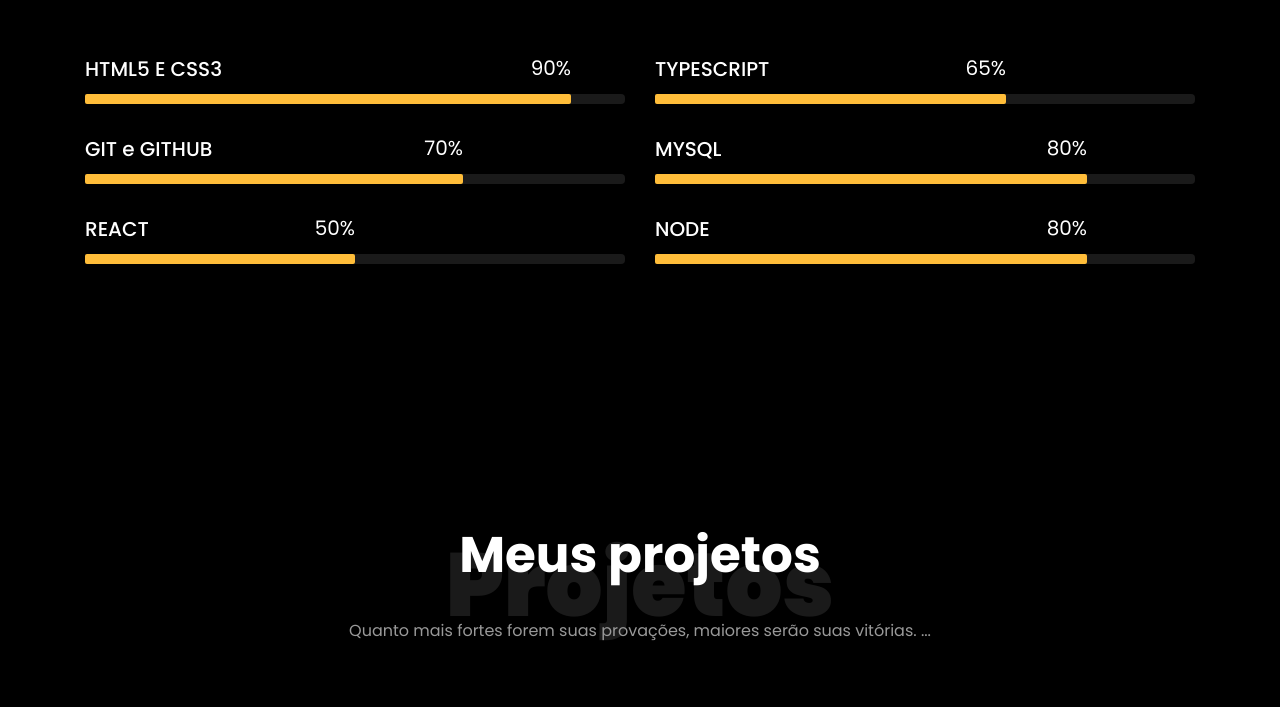
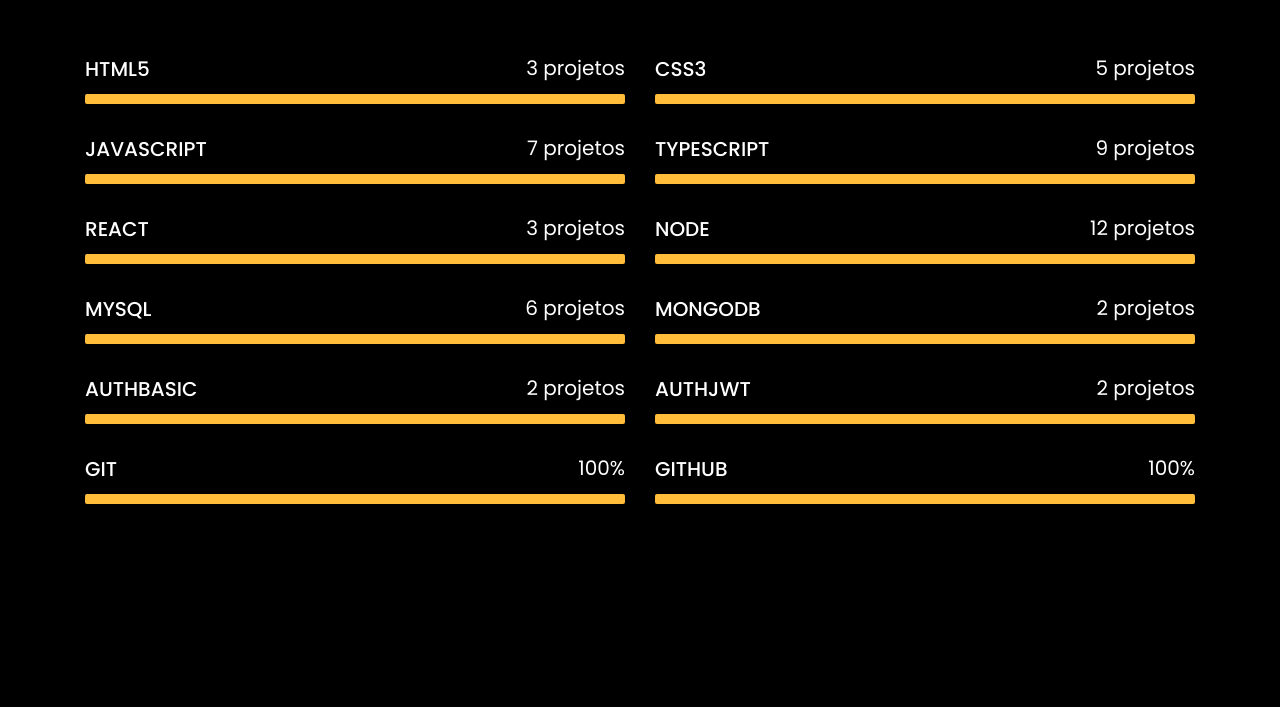
Before and after one commit to Gmedon/Portifolio, a plain HTML site: page index.html in a window 1280 px wide. Shown: the part 1710-2417 px from the top of the page. Drawn offline with Linux system fonts and the light colour scheme; files whose address does not match are found by name.

Commit message:
Add files via upload

```diff
--- a/index.html
+++ b/index.html
@@ -79,7 +79,7 @@
 					<div class="row d-flex no-gutters slider-text align-items-end justify-content-end"
 						data-scrollax-parent="true">
 						<div class="one-third js-fullheight order-md-last img"
-							style="background-image:url(images/bg_2.png);">
+							style="background-image:url(images/bg_2.png);" onclick="banner()">
 							<div class="overlay"></div>
 						</div>
 						<div class="one-forth d-flex align-items-center ftco-animate"
@@ -129,7 +129,7 @@
 					<div class="counter-wrap ftco-animate d-flex mt-md-3">
 						<div class="text">
 							<p class="mb-4">
-								<span class="number" data-number="23">0</span>
+								<span class="number" data-number="31">0</span>
 								<span>Projetos completo</span>
 							</p>
 							<p><a href="https://drive.google.com/file/d/1fVyoeEIoh-6MNvawpZWd_tXzjSAT-jFt/view?usp=share_link"
@@ -154,11 +154,33 @@
 			<div class="row">
 				<div class="col-md-6 animate-box">
 					<div class="progress-wrap ftco-animate">
-						<h3>HTML5 E CSS3</h3>
+						<h3>HTML5</h3>
 						<div class="progress">
-							<div class="progress-bar color-1" role="progressbar" aria-valuenow="90" aria-valuemin="0"
-								aria-valuemax="100" style="width:90%">
-								<span>90%</span>
+							<div class="progress-bar color-1" role="progressbar" aria-valuenow="100" aria-valuemin="0"
+								aria-valuemax="100" style="width:100%">
+								<span>3 projetos</span>
+							</div>
+						</div>
+					</div>
+				</div>
+				<div class="col-md-6 animate-box">
+					<div class="progress-wrap ftco-animate">
+						<h3>CSS3</h3>
+						<div class="progress">
+							<div class="progress-bar color-2" role="progressbar" aria-valuenow="100" aria-valuemin="0"
+								aria-valuemax="100" style="width:100%">
+								<span>5 projetos</span>
+							</div>
+						</div>
+					</div>
+				</div>
+				<div class="col-md-6 animate-box">
+					<div class="progress-wrap ftco-animate">
+						<h3>JAVASCRIPT</h3>
+						<div class="progress">
+							<div class="progress-bar color-3" role="progressbar" aria-valuenow="100" aria-valuemin="0"
+								aria-valuemax="100" style="width:100%">
+								<span>7 projetos</span>
 							</div>
 						</div>
 					</div>
@@ -167,20 +189,31 @@
 					<div class="progress-wrap ftco-animate">
 						<h3>TYPESCRIPT</h3>
 						<div class="progress">
-							<div class="progress-bar color-2" role="progressbar" aria-valuenow="65" aria-valuemin="0"
-								aria-valuemax="100" style="width:65%">
-								<span>65%</span>
+							<div class="progress-bar color-4" role="progressbar" aria-valuenow="100" aria-valuemin="0"
+								aria-valuemax="100" style="width:100%">
+								<span>9 projetos</span>
 							</div>
 						</div>
 					</div>
 				</div>
 				<div class="col-md-6 animate-box">
 					<div class="progress-wrap ftco-animate">
-						<h3>GIT e GITHUB</h3>
+						<h3>REACT</h3>
 						<div class="progress">
-							<div class="progress-bar color-3" role="progressbar" aria-valuenow="70" aria-valuemin="0"
-								aria-valuemax="100" style="width:70%">
-								<span>70%</span>
+							<div class="progress-bar color-5" role="progressbar" aria-valuenow="100" aria-valuemin="0"
+								aria-valuemax="100" style="width:100%">
+								<span>3 projetos</span>
+							</div>
+						</div>
+					</div>
+				</div>
+				<div class="col-md-6 animate-box">
+					<div class="progress-wrap ftco-animate">
+						<h3>NODE</h3>
+						<div class="progress">
+							<div class="progress-bar color-6" role="progressbar" aria-valuenow="100" aria-valuemin="0"
+								aria-valuemax="100" style="width:100%">
+								<span>12 projetos</span>
 							</div>
 						</div>
 					</div>
@@ -189,31 +222,64 @@
 					<div class="progress-wrap ftco-animate">
 						<h3>MYSQL</h3>
 						<div class="progress">
-							<div class="progress-bar color-4" role="progressbar" aria-valuenow="80" aria-valuemin="0"
-								aria-valuemax="100" style="width:80%">
-								<span>80%</span>
+							<div class="progress-bar color-5" role="progressbar" aria-valuenow="100" aria-valuemin="0"
+								aria-valuemax="100" style="width:100%">
+								<span>6 projetos</span>
 							</div>
 						</div>
 					</div>
 				</div>
 				<div class="col-md-6 animate-box">
 					<div class="progress-wrap ftco-animate">
-						<h3>REACT</h3>
+						<h3>MONGODB</h3>
 						<div class="progress">
-							<div class="progress-bar color-5" role="progressbar" aria-valuenow="50" aria-valuemin="0"
-								aria-valuemax="100" style="width:50%">
-								<span>50%</span>
+							<div class="progress-bar color-5" role="progressbar" aria-valuenow="100" aria-valuemin="0"
+								aria-valuemax="100" style="width:100%">
+								<span>2 projetos</span>
 							</div>
 						</div>
 					</div>
 				</div>
 				<div class="col-md-6 animate-box">
 					<div class="progress-wrap ftco-animate">
-						<h3>NODE</h3>
+						<h3>AUTHBASIC</h3>
 						<div class="progress">
-							<div class="progress-bar color-6" role="progressbar" aria-valuenow="80" aria-valuemin="0"
-								aria-valuemax="100" style="width:80%">
-								<span>80%</span>
+							<div class="progress-bar color-5" role="progressbar" aria-valuenow="100" aria-valuemin="0"
+								aria-valuemax="100" style="width:100%">
+								<span>2 projetos</span>
+							</div>
+						</div>
+					</div>
+				</div>
+				<div class="col-md-6 animate-box">
+					<div class="progress-wrap ftco-animate">
+						<h3>AUTHJWT</h3>
+						<div class="progress">
+							<div class="progress-bar color-5" role="progressbar" aria-valuenow="80" aria-valuemin="0"
+								aria-valuemax="100" style="width:100%">
+								<span>2 projetos</span>
+							</div>
+						</div>
+					</div>
+				</div>
+				<div class="col-md-6 animate-box">
+					<div class="progress-wrap ftco-animate">
+						<h3>GIT</h3>
+						<div class="progress">
+							<div class="progress-bar color-5" role="progressbar" aria-valuenow="100" aria-valuemin="0"
+								aria-valuemax="100" style="width:100%">
+								<span>100%</span>
+							</div>
+						</div>
+					</div>
+				</div>
+				<div class="col-md-6 animate-box">
+					<div class="progress-wrap ftco-animate">
+						<h3>GITHUB</h3>
+						<div class="progress">
+							<div class="progress-bar color-5" role="progressbar" aria-valuenow="100" aria-valuemin="0"
+								aria-valuemax="100" style="width:100%">
+								<span>100%</span>
 							</div>
 						</div>
 					</div>
@@ -323,7 +389,7 @@
 				<div class="col-md d-flex justify-content-center counter-wrap ftco-animate">
 					<div class="block-18">
 						<div class="text">
-							<strong class="number" data-number="18">0</strong>
+							<strong class="number" data-number="27">0</strong>
 							<span>Trabalho individual</span>
 						</div>
 					</div>
```
